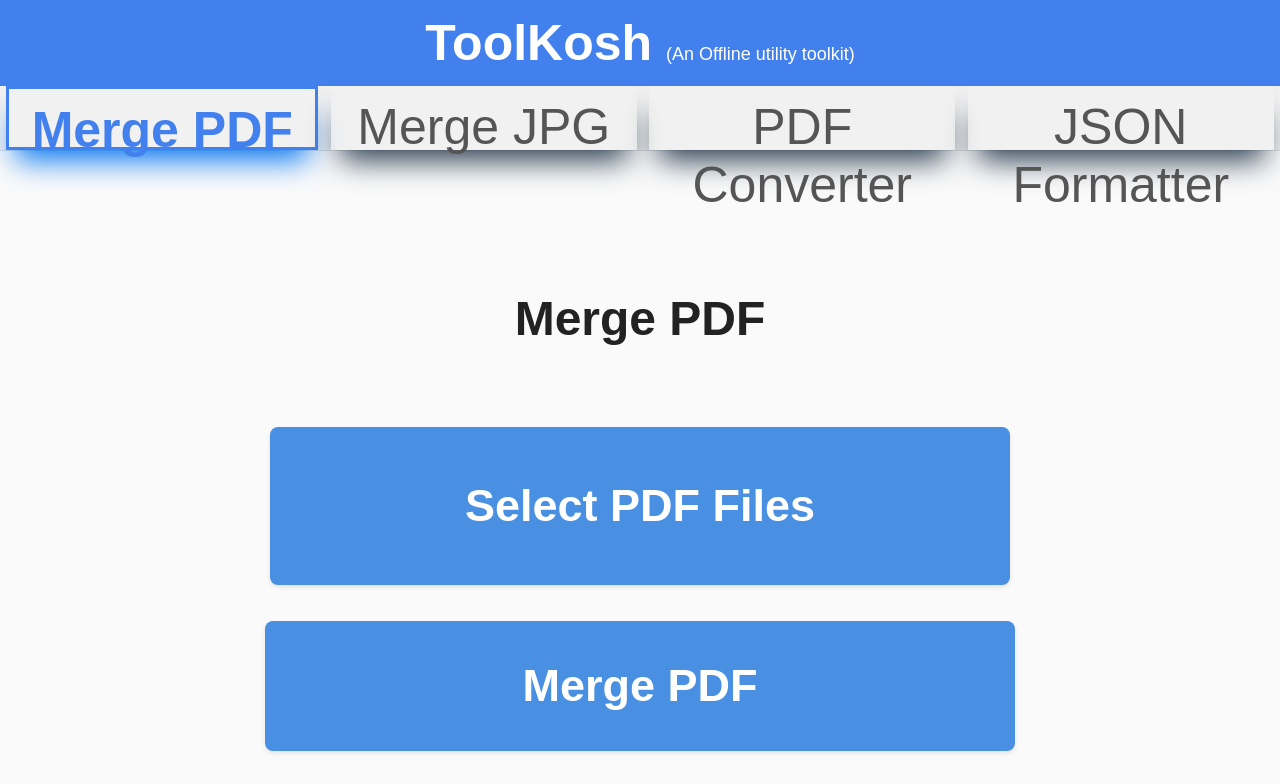
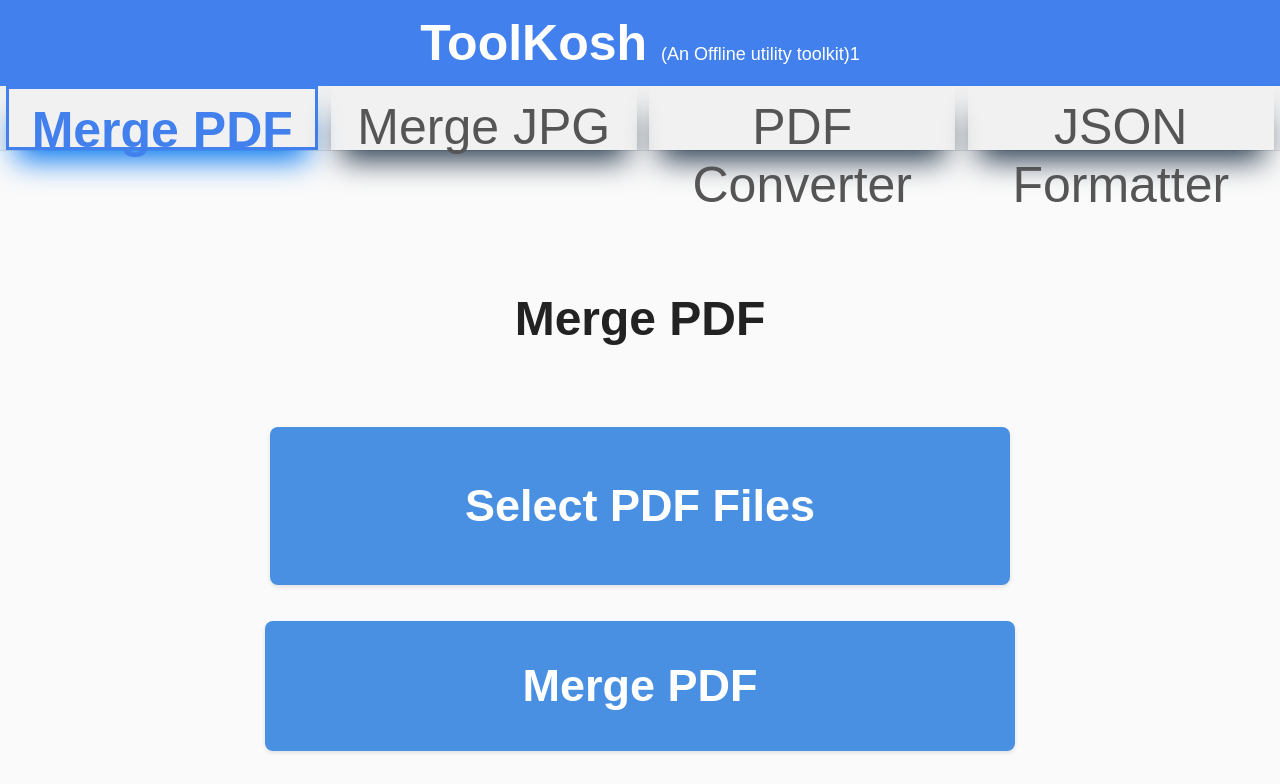
Before and after one commit to Chitranshu118/ToolKoshPWA, a website: page index.html in a window 1280 px wide. Shown: the top 784 px of the page. Drawn offline with Linux system fonts and the light colour scheme.

Commit message:
feat: more changes

```diff
--- a/index.html
+++ b/index.html
@@ -5,7 +5,7 @@
       <span class="title"
         >ToolKosh
         <span style="font-weight: 500; font-size: large"
-          >(An Offline utility toolkit)</span
+          >(An Offline utility toolkit)1</span
         >
       </span>
       <!-- <button id="closeBtn" class="close-btn">X</button> -->
```
Also changed, not shown: manifest.json.
